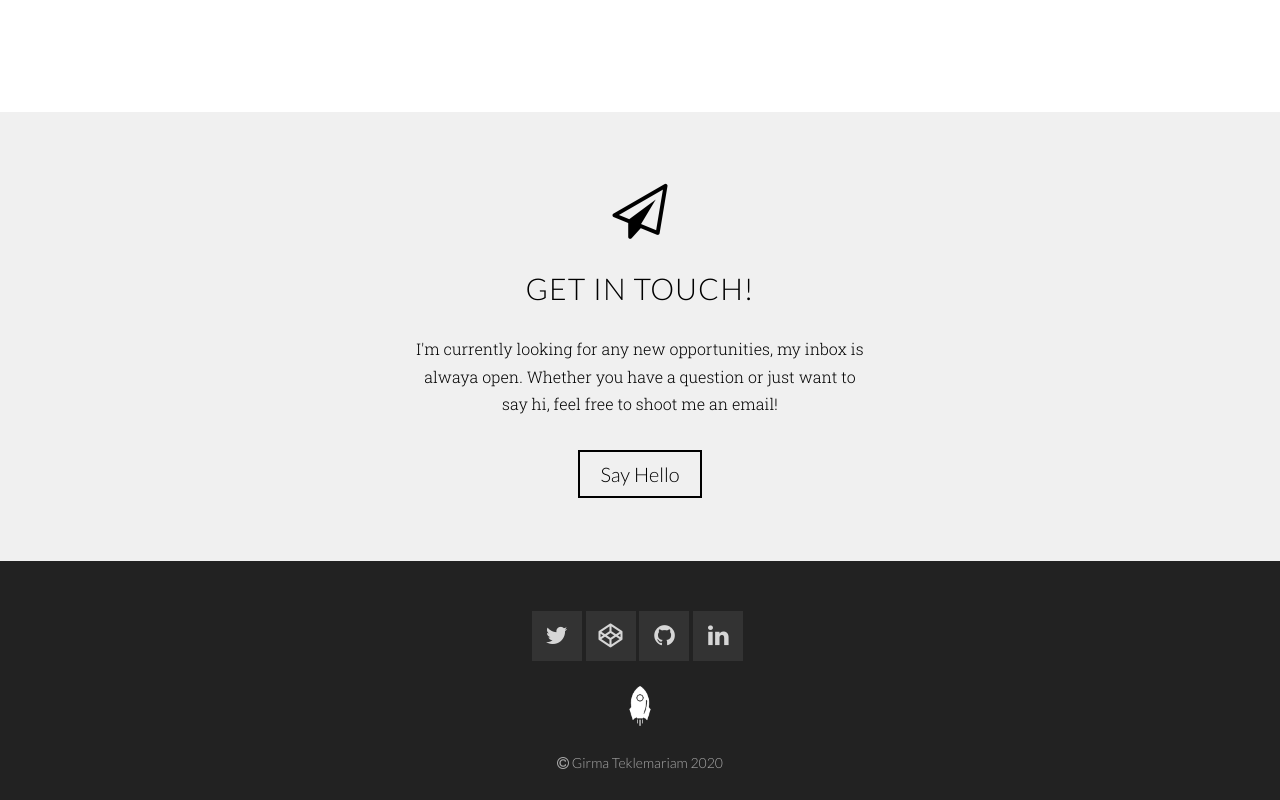
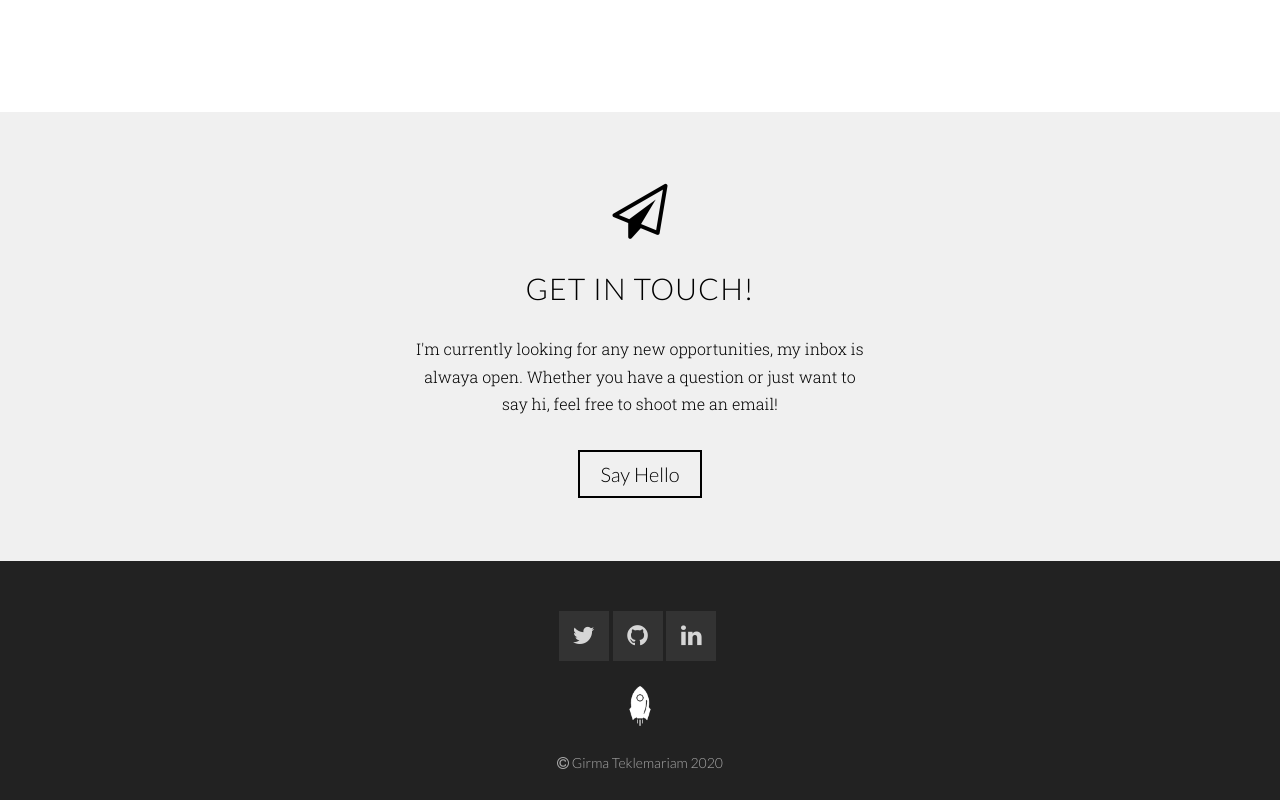
Before and after one commit to GirmaTeklemariam/V1, a plain HTML site: page index.html in a window 1280 px wide. Shown: the part 3646-4446 px from the top of the page. Drawn offline with nearby package versions, Linux system fonts and the light colour scheme.

Commit message:
update index file

```diff
--- a/index.html
+++ b/index.html
@@ -214,7 +214,7 @@
                             <!-- Twitter Button -->
                             <li><a id="twitter" href="https://twitter.com/GirmaTeklemari3" target="_blank"><i class="fa fa-twitter"></i></a></li>
                             <!-- Codepen Button -->
-                            <li><a id="codepen" href="https://codepen.io/GirmaTeklemariam/" target="_blank"><i class="fa fa-codepen"></i></a></li>
+                            <!-- <li><a id="codepen" href="https://codepen.io/GirmaTeklemariam/" target="_blank"><i class="fa fa-codepen"></i></a></li> -->
                             <!-- GitHub Button -->
                             <li><a id="github" href="https://github.com/GirmaTeklemariam/" target="_blank"><i class="fa fa-github"></i></a></li>
                             <!-- LinkedIn Button -->
```
